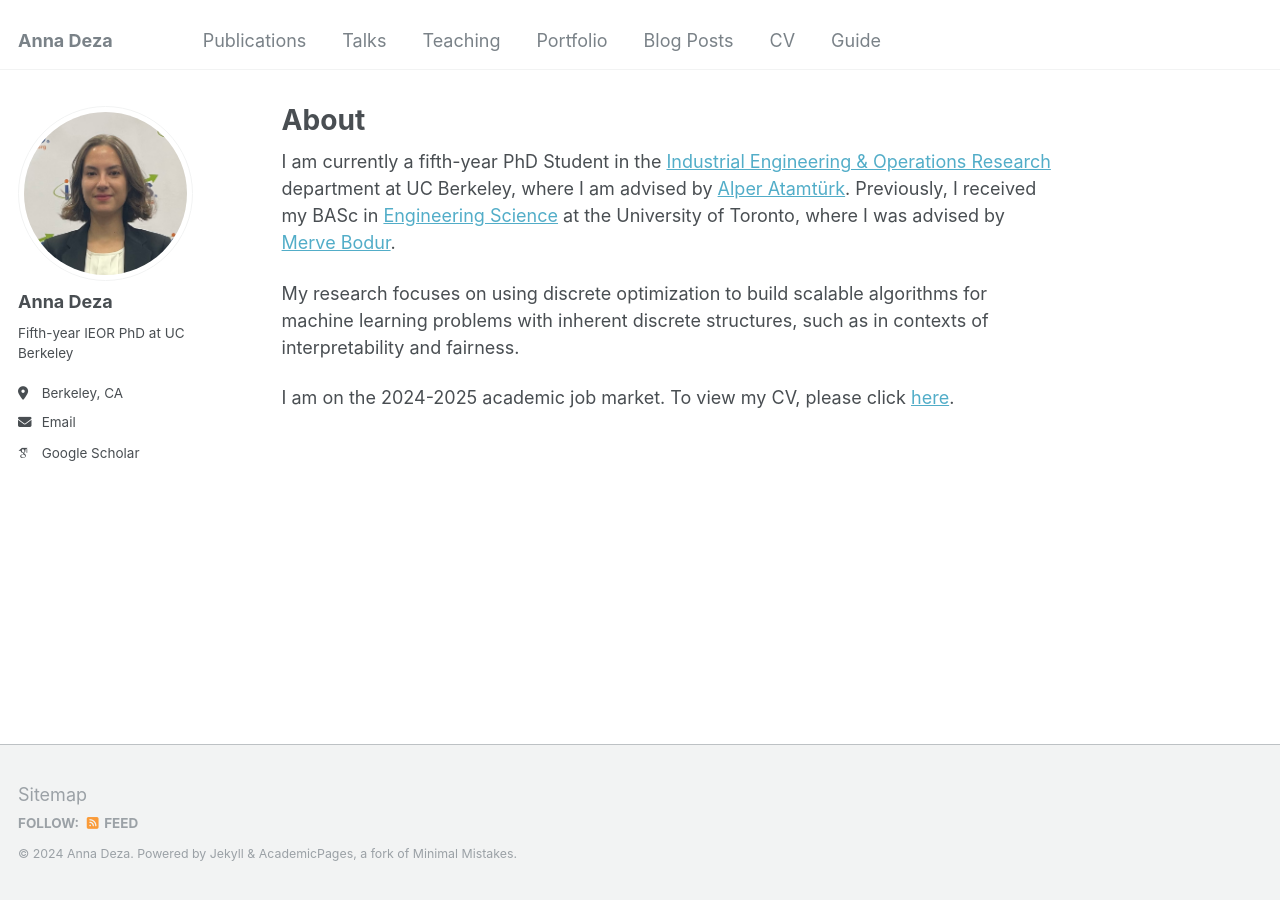
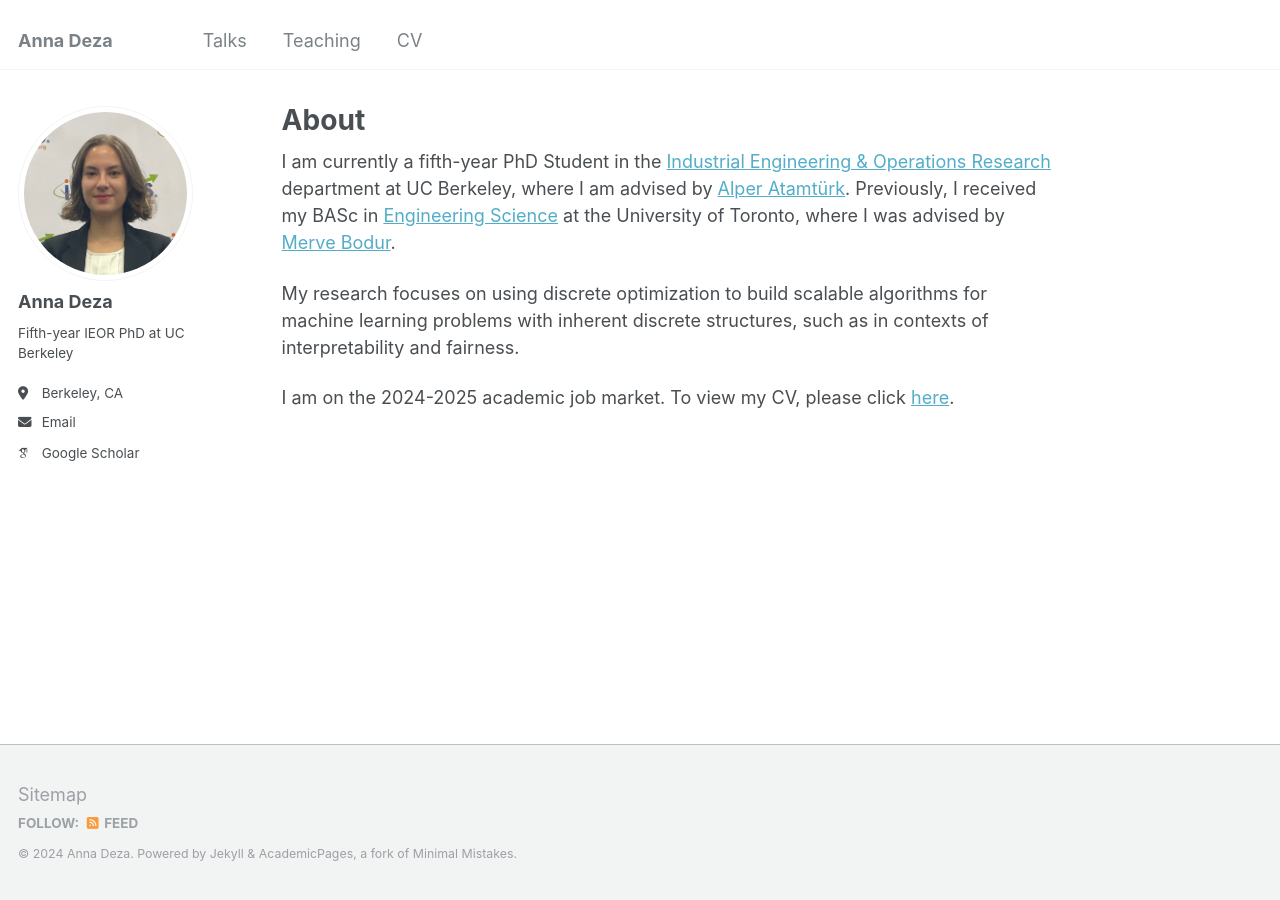
Before and after one commit to annadeza/annadeza.github.io, a Jekyll site: the page built from _pages/about.md, in a window 1280 px wide. Built offline with Jekyll 4.4.1, drawn with Linux system fonts in a browser that asks for light colours; some web fonts are replaced.

Commit message:
Navigation

```diff
--- a/_data/navigation.yml
+++ b/_data/navigation.yml
@@ -5,8 +5,8 @@
 # prevent it from being included in the site.
 
 main:
-  - title: "Publications"
-    url: /publications/
+#  - title: "Publications"
+#    url: /publications/
 
   - title: "Talks"
     url: /talks/
@@ -14,14 +14,5 @@ main:
   - title: "Teaching"
     url: /teaching/
 
-  - title: "Portfolio"
-    url: /portfolio/
-
-  - title: "Blog Posts"
-    url: /year-archive/
-
   - title: "CV"
     url: /cv/
-
-  - title: "Guide"
-    url: /markdown/
```
